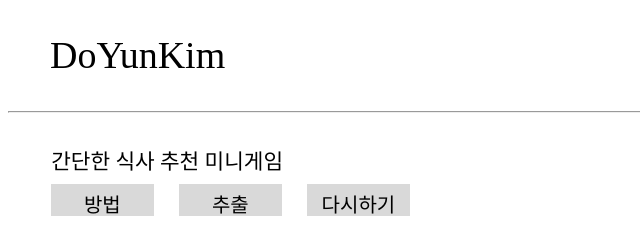
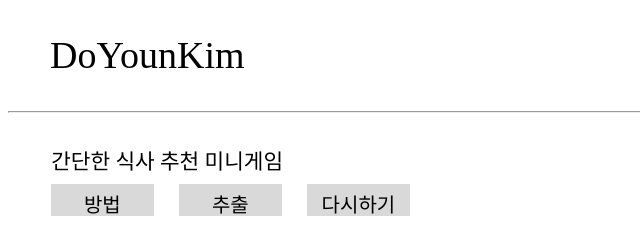
Before and after one commit to Doyoun12/username.github.io, a plain HTML site: page page6.html in a window 1280 px wide. Shown: the top 246 px of the page, 0-640 px from the left. Drawn offline with Linux system fonts and the light colour scheme; a web font is replaced by a local one.

Commit message:
Update page6.html

```diff
--- a/page6.html
+++ b/page6.html
@@ -26,7 +26,7 @@
         #mouse {font-family:'InfinitySans-RegularA1'; font-size: 12pt; color: #cecece;}
   </style>
   <body>
-    <span id="logo">DoYunKim</span>
+    <span id="logo">DoYounKim</span>
     <a href="index.html" id="menu1">Profile</a><a href="page2.html" id="menu2">Portfolio</a>
     <a href="page3.html" id="menu3">Contact</a><a href="page4.html" id="menu4">Stories</a><hr>
     <!--아몬드-->
```
